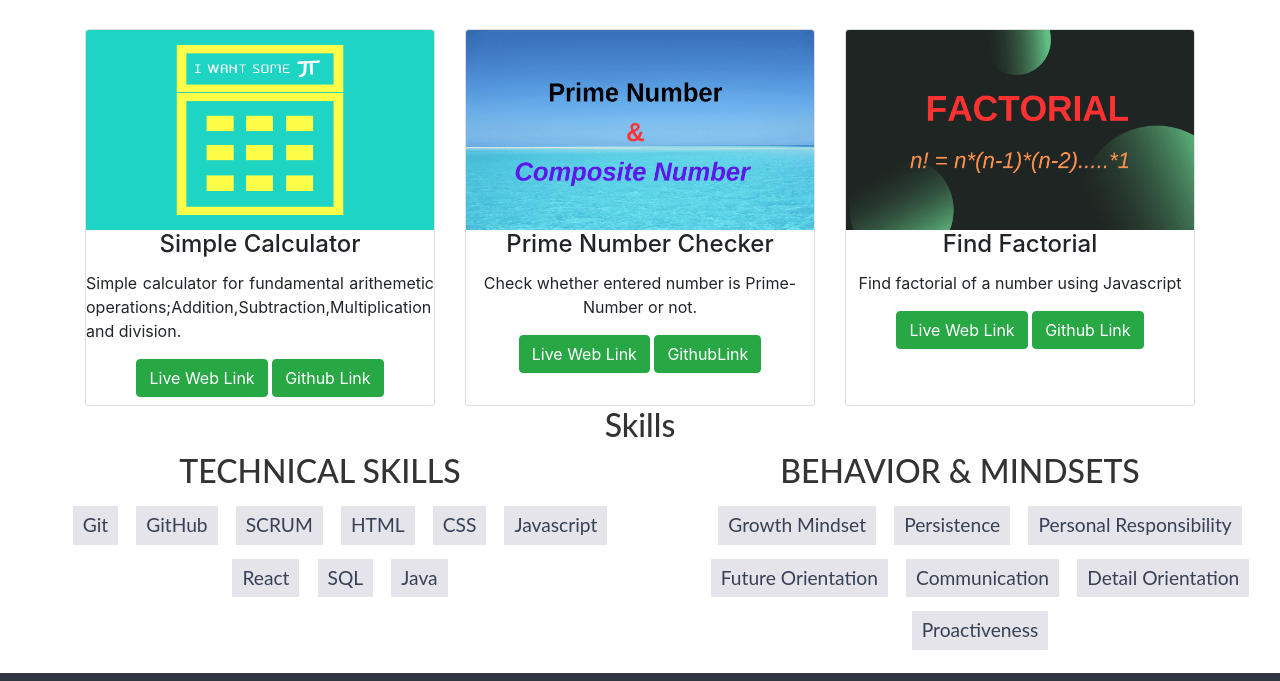
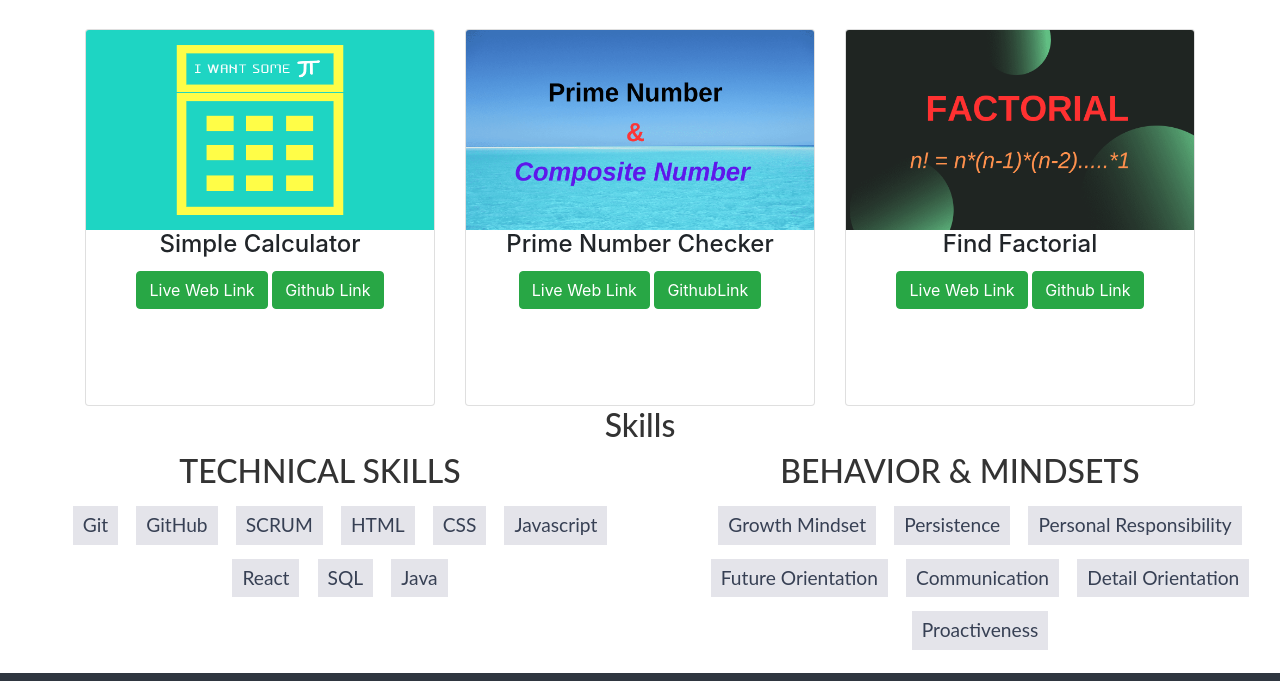
Before and after one commit to maheshmudy/MAHESH-T-R, a plain HTML site: page index.html in a window 1280 px wide. Shown: the part 1977-2658 px from the top of the page. Drawn offline with nearby package versions, Linux system fonts and the light colour scheme.

Commit message:
paragragh(text-card) of mini-projects deleted

```diff
--- a/index.html
+++ b/index.html
@@ -165,8 +165,6 @@
                   alt="Card image" style="width:100%;height:200px">
                 <div class="card1-body" style="width:100% ;height:175px">
                   <h4 class="card-title">Simple Calculator</h4>
-                  <p class="card-text justify-content-center align-items-center d-flex
-                  text-justify">Simple calculator for fundamental arithemetic operations;Addition,Subtraction,Multiplication and division.</p>
                   <div class="text-center">
                     <a
                       href="https://maheshmudy.github.io/simple-calculator/" class="btn btn-success" target="_blank">Live Web Link</a>
@@ -182,7 +180,6 @@
                   alt="Card image" style="width:100% ;height:200px">
                 <div class="card1-body" style="width:100% ;height:175px">
                   <h4 class="card-title">Prime Number Checker</h4>
-                  <p class="card-text">Check whether entered number is Prime-Number or not.</p>
                   <div class="text-center">
                     <a href="https://maheshmudy.github.io/Prime-Number/" class="btn btn-success" target="_blank">Live Web Link</a>
                     <a href="https://github.com/maheshmudy/Prime-Number" class="btn btn-success" target="_blank">GithubLink</a>
@@ -197,7 +194,6 @@
                   alt="Card image" style="width:100% ;height:200px">
                 <div class="card1-body" style="width:100% ;height:175px">
                   <h4 class="card-title">Find Factorial</h4>
-                  <p class="card-text">Find factorial of a number using Javascript</p>
                   <div class="text-center">
                     <a href="https://maheshmudy.github.io/Factorial/" class="btn btn-success" target="_blank">Live Web Link</a>
                     <a href="https://github.com/maheshmudy/Factorial" class="btn btn-success" target="_blank">Github Link</a>
```
